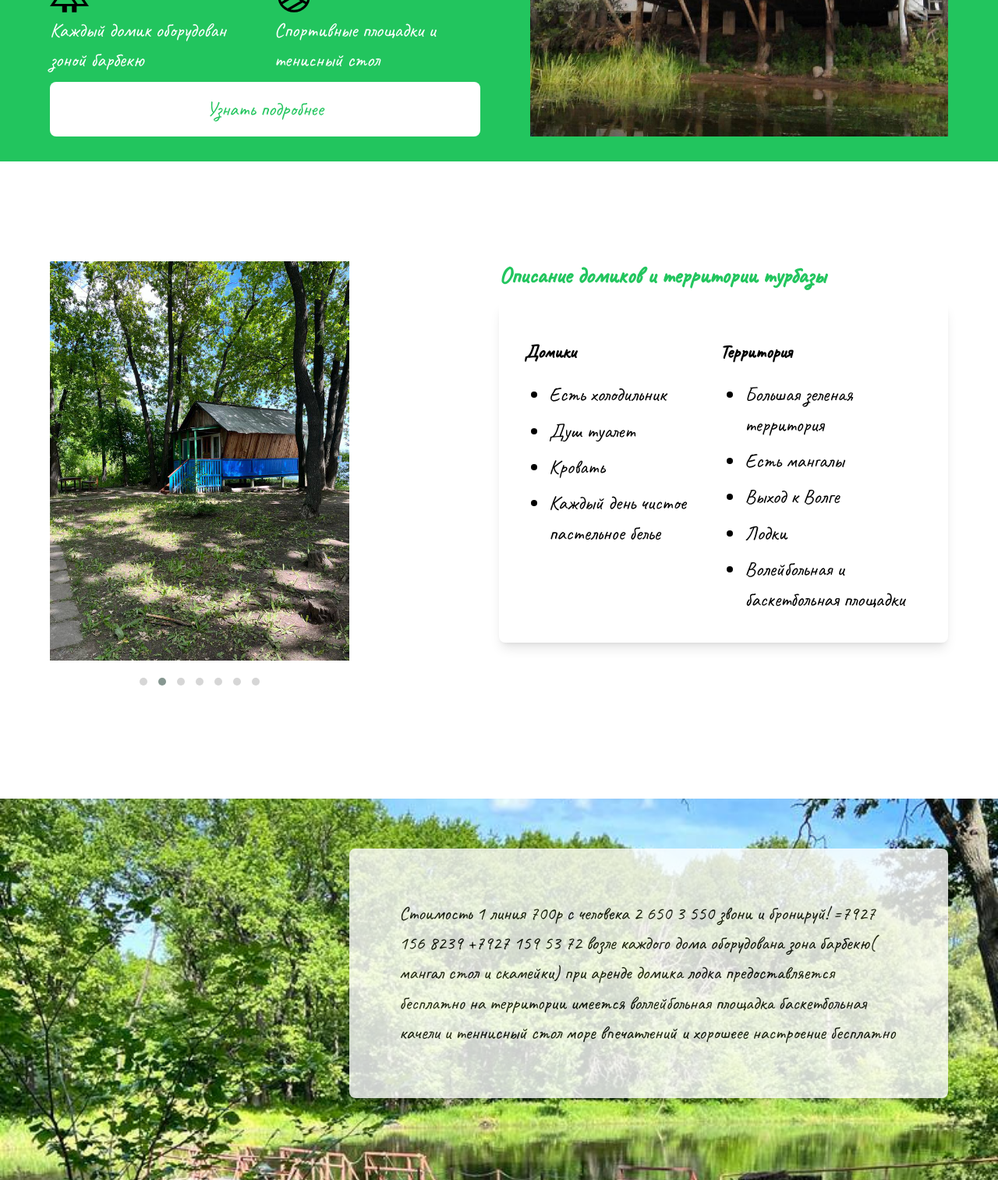
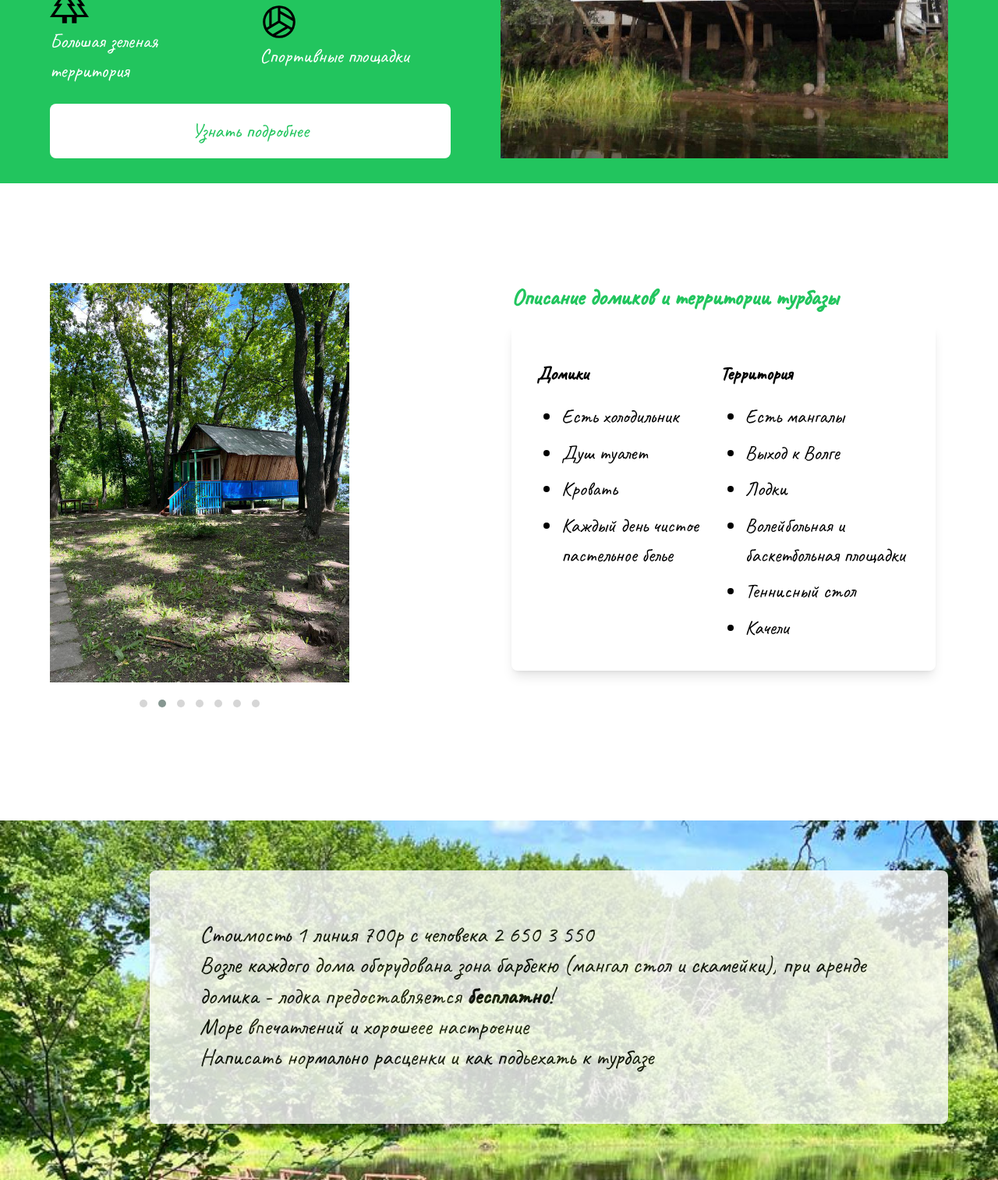
Before and after one commit to dmitriimokienko/turbaza-lubava, a website: page src/index.html in a window 1280 px wide. Shown: the part 467-1980 px from the top of the page at 78% size. Drawn offline with Linux system fonts and the light colour scheme.

Commit message:
fix: ipad adaptation

```diff
--- a/src/assets/css/additional.css
+++ b/src/assets/css/additional.css
@@ -7,7 +7,7 @@
     }
 
     #info {
-        top: 4rem;
+        top: 2rem;
         right: 0;
         padding: 2rem;
     }
@@ -21,9 +21,9 @@
     }
 
     #info {
-        padding: 2rem;
-        top: 4rem;
-        right: 0;
+        padding: 1rem;
+        top: 1rem;
+        right: 1rem;
     }
 }
 
--- a/src/index.html
+++ b/src/index.html
@@ -50,13 +50,13 @@
                 <div class="flex items-center">
                     <img class="inline" width="25px" height="25px" src="./assets/icons/call.svg" alt="Телефон" />
                     <a class="pl-4" name="contacts" href="tel:+79271568239">
-                        <span class="text-2xl font-bold text-gray-700 hover:text-black">+7(927)156-82-39</span></a
+                        <span class="text-2xl font-bold text-gray-700 hover:text-green-500">+7(927)156-82-39</span></a
                     >
                 </div>
                 <div class="flex items-center">
                     <img class="inline" width="25px" height="25px" src="./assets/icons/call.svg" alt="Телефон" />
                     <a class="pl-4" name="contacts" href="tel:+79271595372">
-                        <span class="text-2xl font-bold text-gray-700 hover:text-black">+7(927)159-53-72</span></a
+                        <span class="text-2xl font-bold text-gray-700 hover:text-green-500">+7(927)159-53-72</span></a
                     >
                 </div>
             </div>
@@ -65,7 +65,9 @@
         <main>
             <!-- main -->
             <section class="flex flex-col mb-12 xl:flex-row md:mb-24 xl:mb-24">
-                <article class="flex flex-col justify-between px-8 py-4 bg-green-500 md:px-16 md:py-8 lg:px-16 lg:py-8">
+                <article
+                    class="flex flex-col justify-between px-8 py-4 bg-green-500 md:px-16 md:py-8 lg:px-16 lg:py-8 xl:w-4/5"
+                >
                     <h2 class="text-3xl font-bold text-white pl-2 mb-8">
                         <a name="main">Райский уголок в Саратовской области</a>
                     </h2>
@@ -85,12 +87,12 @@
                         <div class="flex justify-between items-center w-full gap-6">
                             <div class="flex flex-col w-1/2">
                                 <img width="50px" height="50px" src="./assets/icons/forest.svg" alt="Лес" /><span
-                                    >Каждый домик оборудован зоной барбекю</span
+                                    >Большая зеленая территория</span
                                 >
                             </div>
                             <div class="flex flex-col w-1/2">
                                 <img width="50px" height="50px" src="./assets/icons/sport.svg" alt="Лес" /><span
-                                    >Спортивные площадки и тенисный стол</span
+                                    >Спортивные площадки</span
                                 >
                             </div>
                         </div>
@@ -104,7 +106,7 @@
                         </button>
                     </a>
                 </article>
-                <article class="flex items-center justify-center xl:w-3/5 xl:pr-16 xl:bg-green-500 md:py-8 lg:py-8">
+                <article class="flex items-center justify-center xl:pr-16 xl:bg-green-500 md:py-8 lg:py-8">
                     <img class="object-cover" src="./assets/img/main.jpg" alt="Любава веранда" />
                 </article>
             </section>
@@ -170,11 +172,13 @@
                     </div>
                 </article>
                 <!-- description -->
-                <article class="md:w-1/2 lg:w-1/2">
+                <article class="md:w-1/2 lg:w-1/2 md:px-4">
                     <a name="showmore">
                         <h2 class="text-3xl font-bold text-green-500">Описание домиков и территории турбазы</h2>
                     </a>
-                    <div class="flex flex-col xl:flex-row xl:justify-around xl:shadow-lg xl:p-8 xl:rounded-lg xl:mt-4">
+                    <div
+                        class="flex flex-col md:px-8 xl:flex-row xl:justify-around xl:shadow-lg xl:p-8 xl:rounded-lg xl:mt-4"
+                    >
                         <div>
                             <h3 class="text-2xl font-bold py-4">Домики</h3>
                             <ul class="list-disc pl-8">
@@ -188,11 +192,12 @@
                         <div>
                             <h3 class="text-2xl font-bold py-4">Территория</h3>
                             <ul class="list-disc pl-8">
-                                <li class="py-1">Большая зеленая территория</li>
                                 <li class="py-1">Есть мангалы</li>
                                 <li class="py-1">Выход к Волге</li>
                                 <li class="py-1">Лодки</li>
                                 <li class="py-1">Волейбольная и баскетбольная площадки</li>
+                                <li class="py-1">Теннисный стол</li>
+                                <li class="py-1">Качели</li>
                             </ul>
                         </div>
                     </div>
@@ -201,12 +206,13 @@
 
             <!-- info section -->
             <section class="relative">
-                <div id="info" class="bg-white opacity-80 absolute z-10 drop-shadow-xl rounded-lg md:w-3/5">
-                    <span class="text-xl text-black md:text-2xl"
-                        >Стоимость 1 линия 700р с человека 2 650 3 550 звони и бронируй! =7927 156 8239 +7927 159 53 72
-                        возле каждого дома оборудована зона барбекю( мангал стол и скамейки) при аренде домика лодка
-                        предоставляется бесплатно на территории имеется воллейбольная площадка баскетбольная качели и
-                        теннисный стол море впечатлений и хорошеее настроение бесплатно
+                <div id="info" class="bg-white opacity-80 absolute z-10 drop-shadow-xl rounded-lg md:w-4/5">
+                    <span class="text-xl text-black md:text-3xl"
+                        >Стоимость 1 линия 700р с человека 2 650 3 550<br />
+                        Возле каждого дома оборудована зона барбекю (мангал стол и скамейки), при аренде домика - лодка
+                        предоставляется <b>бесплатно</b>!<br />
+                        Море впечатлений и хорошеее настроение <br />
+                        Написать нормально расценки и как подьехать к турбазе
                     </span>
                 </div>
                 <img class="object-fill w-full" id="lg-pic" src="./assets/img/river_bg.png" alt="Пейзаж и лодка" />
@@ -263,7 +269,7 @@
                 </div>
 
                 <!-- address -->
-                <span>Адрес: <span class="text-white">ул. Московская, 152</span></span>
+                <span class="hidden">Адрес: <span class="text-white">ул. Московская, 152</span></span>
             </section>
         </footer>
 
```
Also changed, not shown: src/assets/css/main.css, 1 other file.
